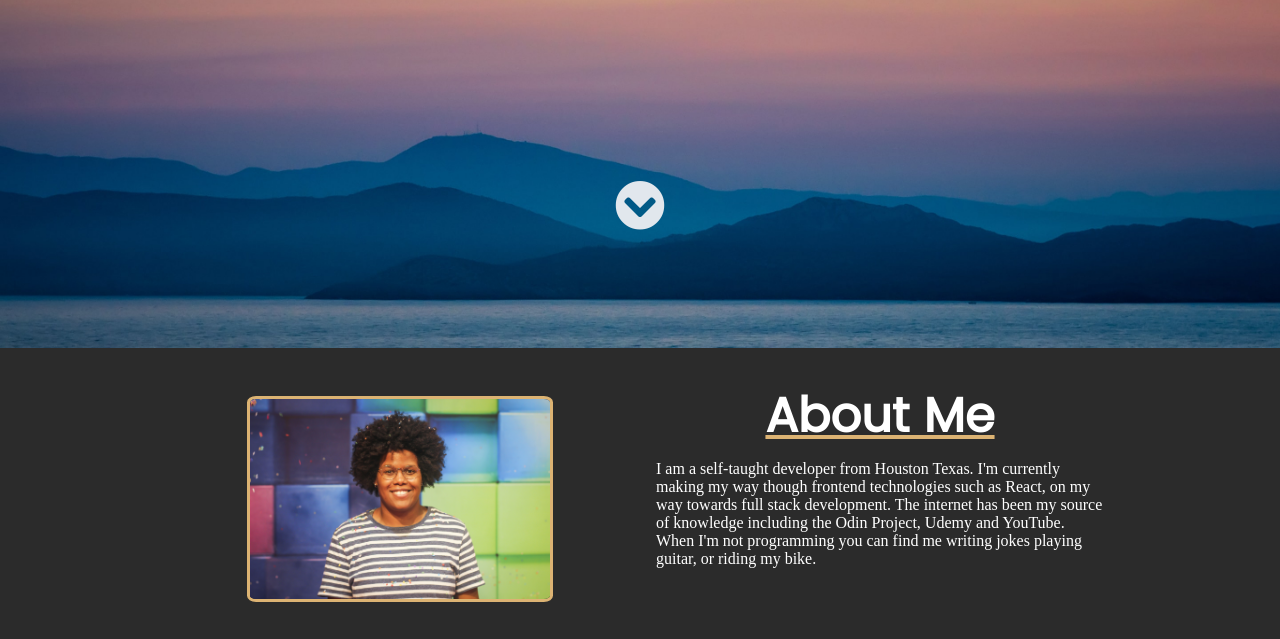
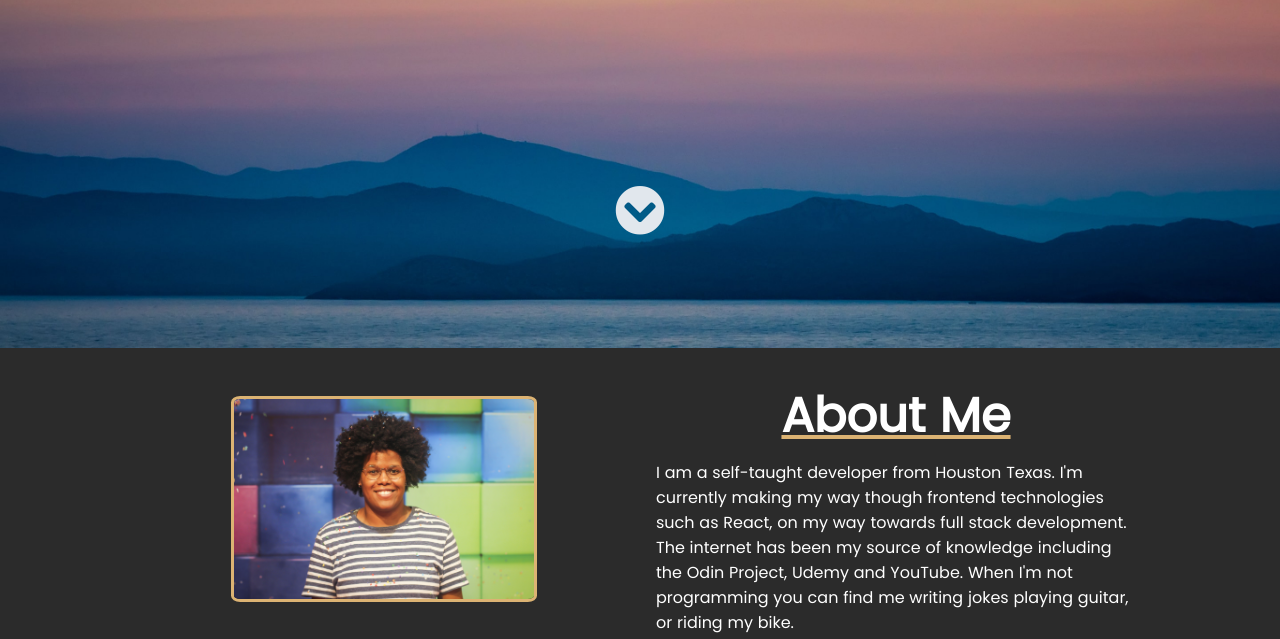
Before and after one commit to KariAndreah/old-portfolio, a plain HTML site: page index.html in a window 1280 px wide. Shown: the part 452-1091 px from the top of the page. Drawn offline with nearby package versions, Linux system fonts and the light colour scheme.

Commit message:
Figuring out Chevron Height

```diff
--- a/style.css
+++ b/style.css
@@ -6,6 +6,7 @@ body, html {
      margin:0;
      background-color:#E1E7ED;
      scroll-behavior: smooth;
+     font-family: 'Poppins Regular';
   }
   @font-face {
     font-family: 'Poppins Regular';
@@ -14,13 +15,10 @@ body, html {
     src: local('Poppins Regular'), url('Poppins-Regular.woff') format('woff');
   }
 
-  h1{
-    font-family: 'Poppins Regular';
-  }
 /* Nav */
 .scrollContainer{
     display: flex;
-    margin-top:10em;
+    margin-top:19vh;
     justify-content: center;
 }
 .scrolldown{
@@ -74,7 +72,7 @@ body, html {
 .containerAbout{
     display: flex;
     flex-wrap:wrap;
-    width:75%;
+    width:80%;
     margin:auto;
     justify-content: center;
 }
@@ -85,7 +83,7 @@ body, html {
 }
 .col2{
     flex:1;
-    min-width: 250px;
+    min-width: 275px;
 }
 .picsize{
     width:300px;
```
